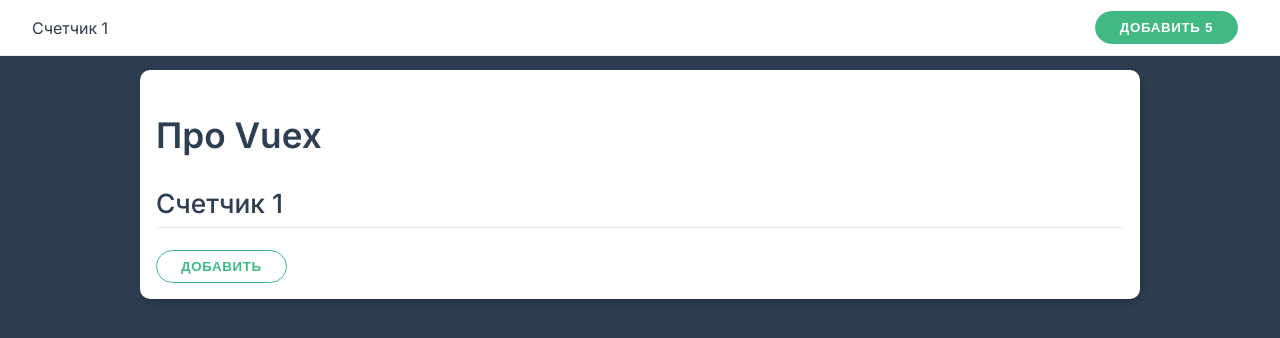
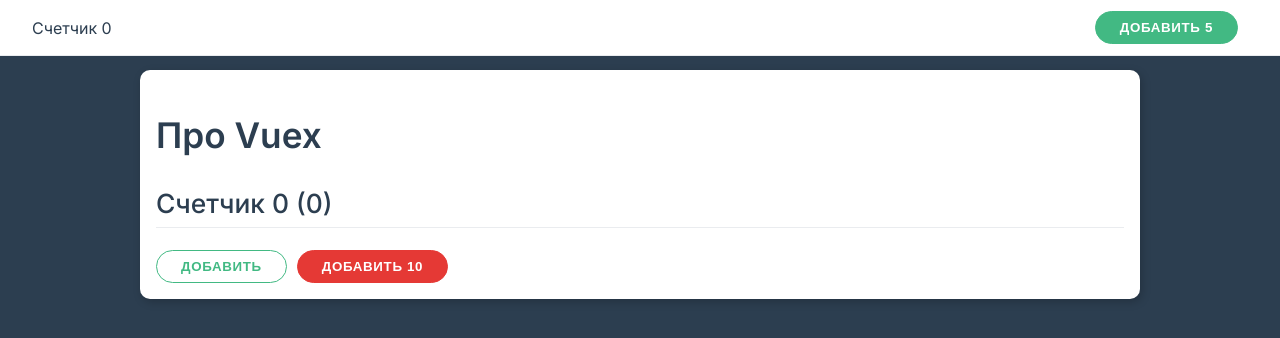
Before and after one commit to Balor1989/learning-vue-vuex, a Vue app: page / in a window 1280 px wide. Shown: the top 338 px of the page. Built offline with nearby package versions, Linux system fonts and the light colour scheme.

Commit message:
use async actions

```diff
--- a/src/App.vue
+++ b/src/App.vue
@@ -3,8 +3,13 @@
   <div class="container with-nav">
     <div class="card">
       <h1>Про Vuex</h1>
-      <h2>Счетчик {{ $store.state.counter }}</h2>
-      <button class="btn" @click="increment">Добавить</button>
+      <h2>
+        Счетчик {{ $store.getters.counter }} ({{
+          $store.getters.doubleCounter
+        }})
+      </h2>
+      <button class="btn" @click="add">Добавить</button>
+      <button class="btn danger" @click="incrementAsync">Добавить 10</button>
     </div>
   </div>
 </template>
@@ -14,8 +19,14 @@
 export default {
   components: { TheNavbar },
   methods: {
-    increment() {
+    add() {
       this.$store.commit("increment");
+    },
+    doubleCounter() {
+      this.$store.commit("doubleCounter");
+    },
+    incrementAsync() {
+      this.$store.dispatch("incAsync");
     },
   },
 };
--- a/src/TheNavbar.vue
+++ b/src/TheNavbar.vue
@@ -9,7 +9,7 @@
 export default {
   computed: {
     counter() {
-      return this.$store.state.counter;
+      return this.$store.getters.counter;
     },
   },
   methods: {
--- a/src/store.js
+++ b/src/store.js
@@ -3,7 +3,7 @@
 export default createStore({
   state() {
     return {
-      counter: 1,
+      counter: 0,
     };
   },
   mutations: {
@@ -14,4 +14,22 @@
       state.counter += payload;
     },
   },
+  getters: {
+    counter(state) {
+      //   if (state.counter >= 10) {
+      //     return `${state.counter}!`;
+      //   }
+      return state.counter;
+    },
+    doubleCounter(_, getters) {
+      return getters.counter * 2;
+    },
+  },
+  actions: {
+    incAsync(context) {
+      setTimeout(() => {
+        context.commit("add", 10);
+      }, 1000);
+    },
+  },
 });
```
